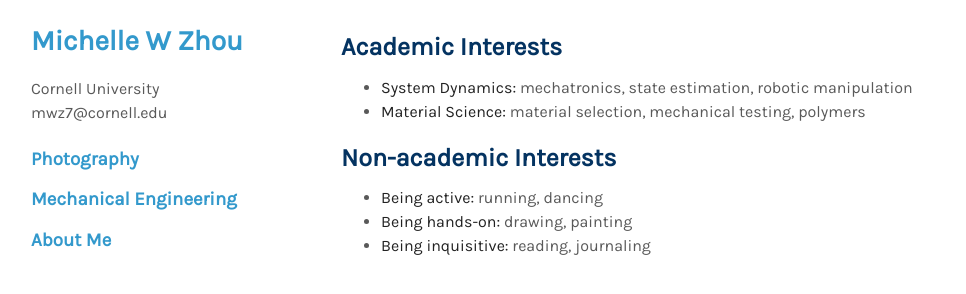
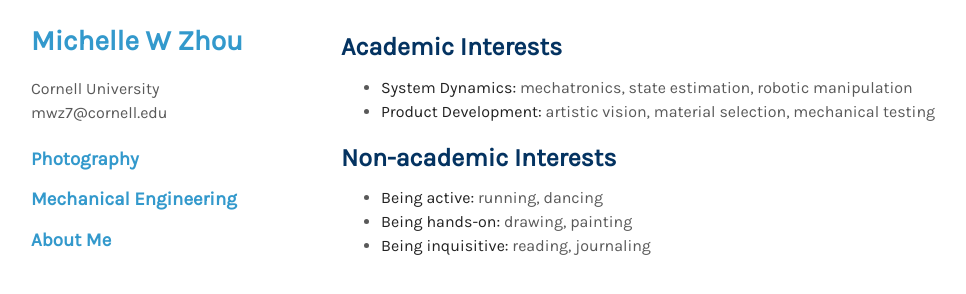
Before and after one commit to mwz724/mwz724.github.io, a Jekyll site: the page built from index.md, in a window 1280 px wide. Shown: the part 195-489 px from the top of the page, without its empty margins (129-1095 px from the left). Built offline with Jekyll 4.4.1, drawn with Linux system fonts in a browser that asks for light colours; nearby versions of some CDN libraries; a style sheet for code colours, icons or effects is not loaded.

Commit message:
Update index.md

```diff
--- a/index.md
+++ b/index.md
@@ -13,7 +13,7 @@
 ## Academic Interests
 
 - **System Dynamics:** mechatronics, state estimation, robotic manipulation
-- **Material Science:** material selection, mechanical testing, polymers
+- **Product Development:** artistic vision, material selection, mechanical testing
 
 
 
```
